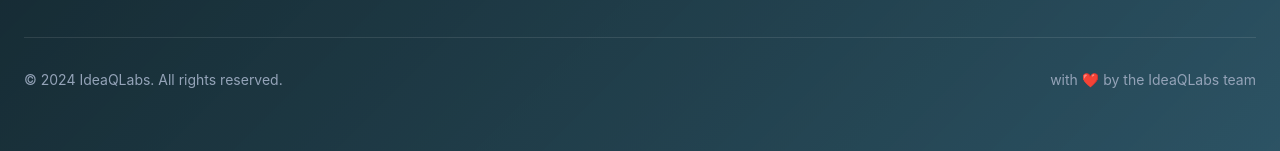
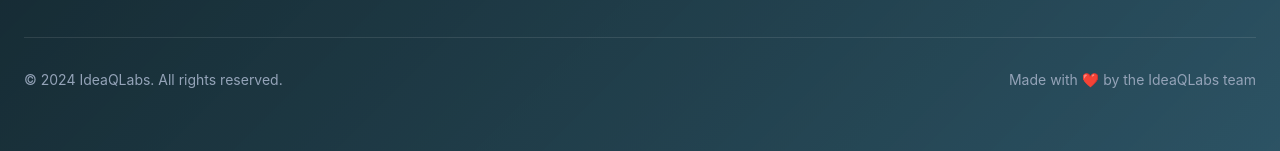
Before and after one commit to ideaqlabs/IdeaQLabs, a React (Vite) app: page / in a window 1280 px wide. Shown: the part 1604-1755 px from the top of the page. Built offline with nearby package versions, Linux system fonts and the light colour scheme.

Commit message:
Update Footer.jsx

```diff
--- a/src/components/Footer.jsx
+++ b/src/components/Footer.jsx
@@ -121,7 +121,7 @@ const Footer = () => {
             © 2024 IdeaQLabs. All rights reserved.
           </p>
           <p className="text-slate-400 text-sm mt-4 md:mt-0">
-            with ❤️ by the IdeaQLabs team
+            Made with ❤️ by the IdeaQLabs team
           </p>
         </motion.div>
       </div>
```
